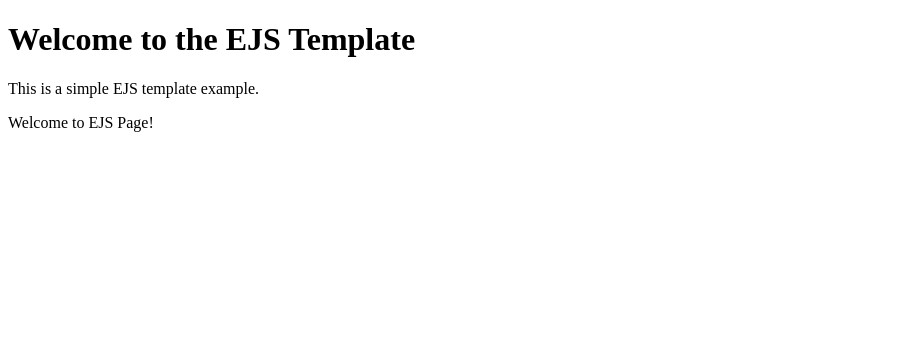
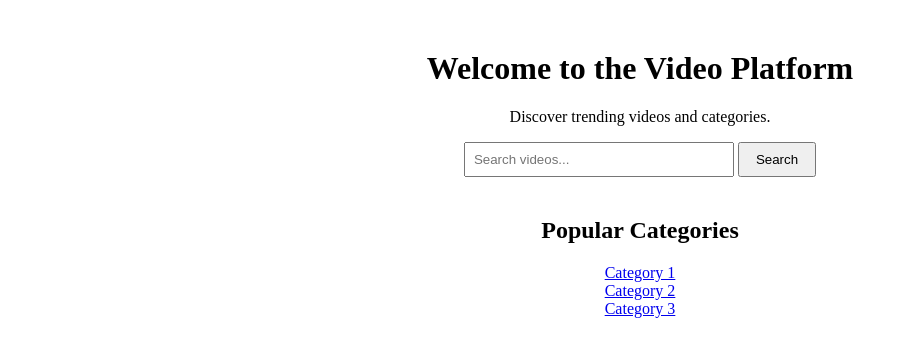
Before and after one commit to Davy-10/KIET-dev, a Node server app: page / in a window 1280 px wide. Shown: the top 357 px of the page, without its empty margins (0-908 px from the left). Run offline with Node 20, Linux system fonts and the light colour scheme.

Commit message:
5th commit

```diff
--- a/index.html
+++ b/index.html
@@ -8,7 +8,7 @@
 </head>
 
 <body>
-hello world
+    hello world
 </body>
 
 </html>
--- a/views/index.ejs
+++ b/views/index.ejs
@@ -6,8 +6,22 @@
     <title>Document</title>
 </head>
 <body>
-    <h1>Welcome to the EJS Template</h1>
-    <p>This is a simple EJS template example.</p>
-    <p>Welcome to EJS Page!</p>
+    <!-- Sample adult website landing page layout (safe, generic placeholder) -->
+    <div style="text-align:center; margin-top:50px;">
+        <h1>Welcome to the Video Platform</h1>
+        <p>Discover trending videos and categories.</p>
+        <form>
+            <input type="text" placeholder="Search videos..." style="padding:8px; width:250px;">
+            <button type="submit" style="padding:8px 16px;">Search</button>
+        </form>
+        <div style="margin-top:40px;">
+            <h2>Popular Categories</h2>
+            <ul style="list-style:none; padding:0;">
+                <li><a href="#">Category 1</a></li>
+                <li><a href="#">Category 2</a></li>
+                <li><a href="#">Category 3</a></li>
+            </ul>
+        </div>
+    </div>
 </body>
 </html>
```
